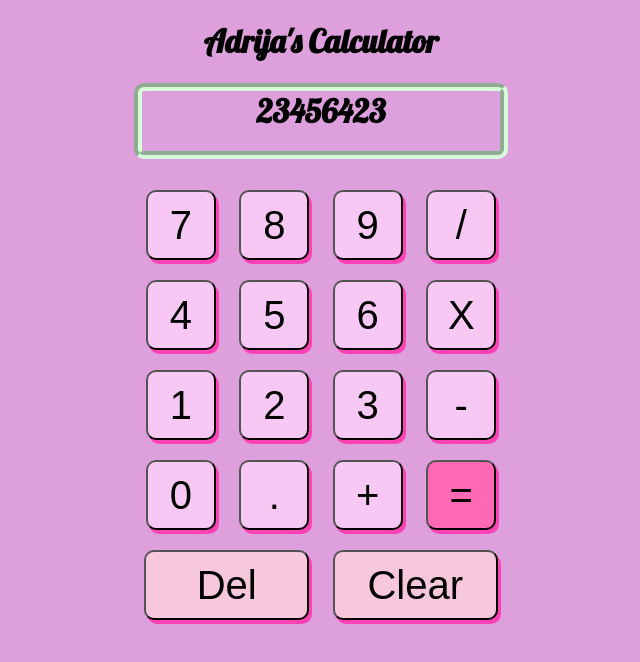
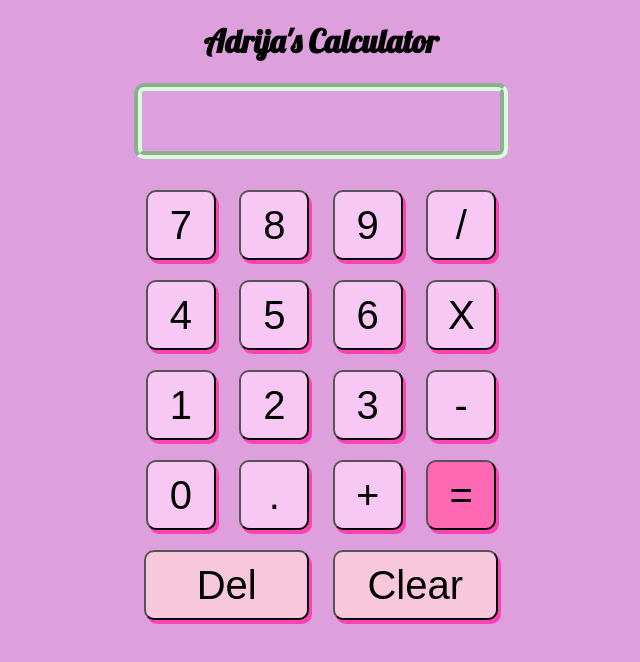
Before and after one commit to Adrija2012/calculator, a plain HTML site: page index.html in a window 1280 px wide. Shown: the whole page, without its empty margins (319-959 px from the left). Drawn offline with Linux system fonts and the light colour scheme.

Commit message:
fixed h1

```diff
--- a/index.html
+++ b/index.html
@@ -2,7 +2,7 @@
 <html lang="en">
 <head>
 
-    <title>document</title>
+    <title>Adrija's Smart Calculator</title>
     <style>
 @import url('https://fonts.googleapis.com/css2?family=Lobster&display=swap');
         body{
@@ -45,7 +45,7 @@
 
 <div class="outer">
 
-    <h1 id="ans">23456423</h1>
+    <h1 id="ans"></h1>
     <div class="row">
         <button onclick="writeNumber(7)" class="btn">7</button>
         <button onclick="writeNumber(8)" class="btn">8</button>
```
